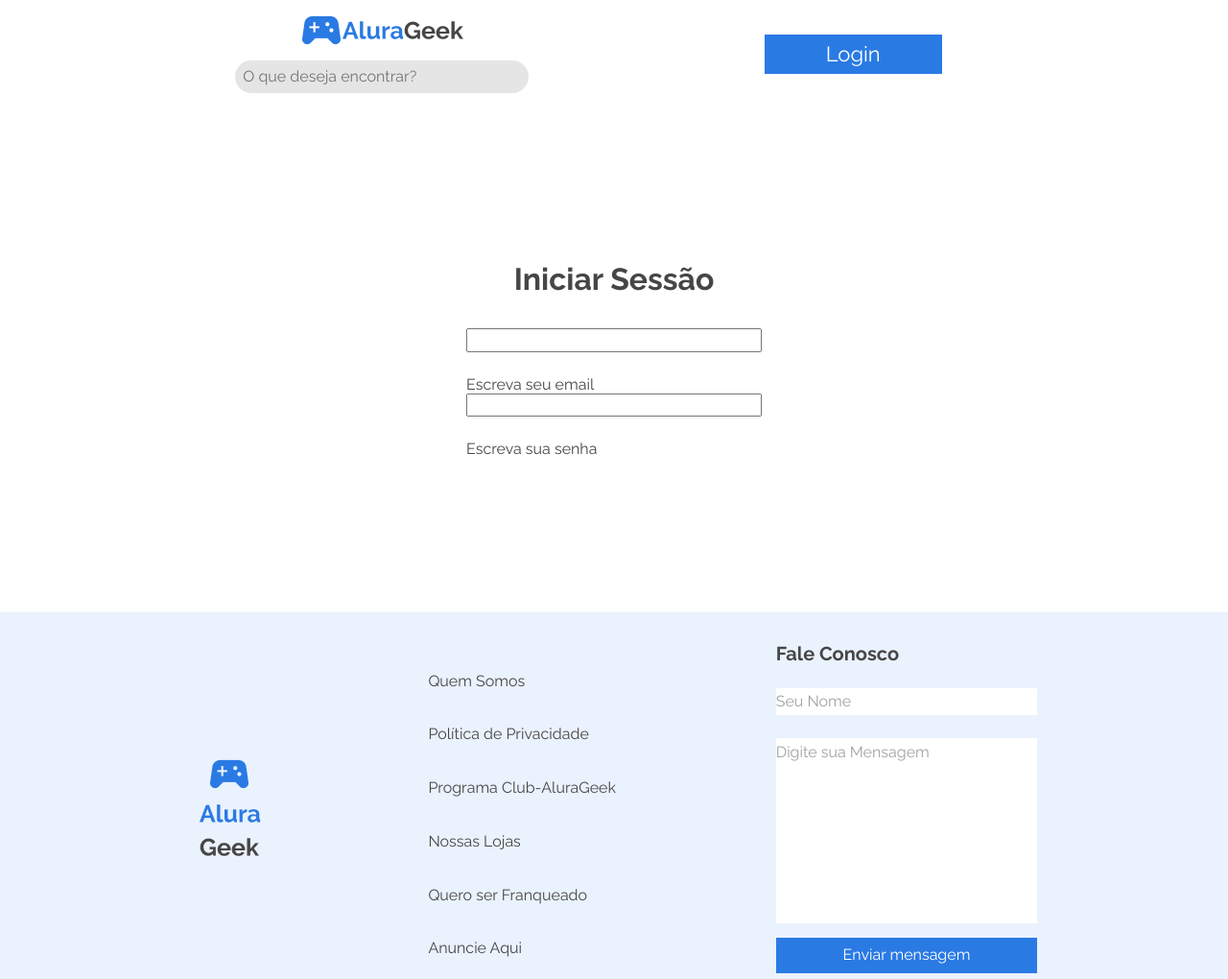
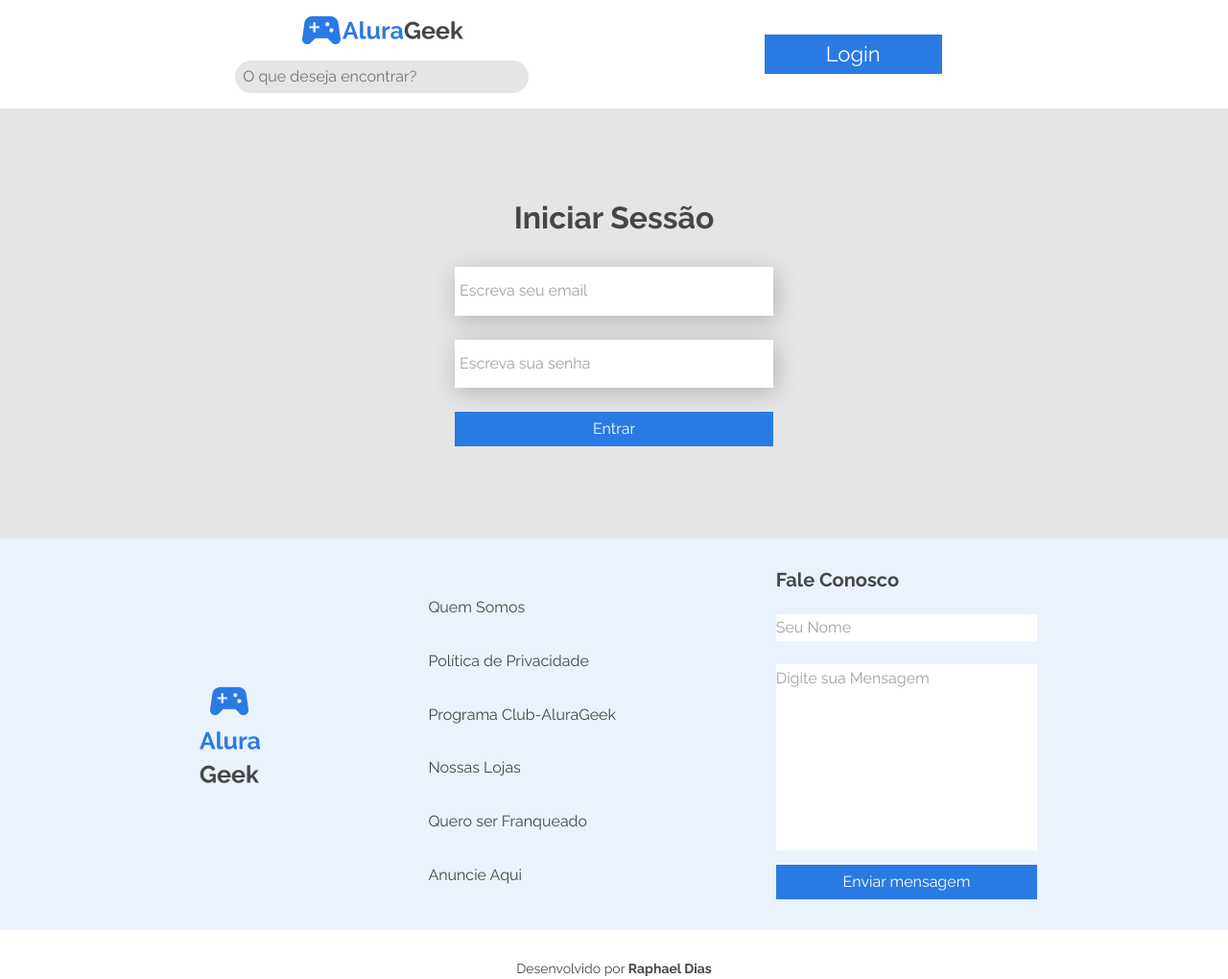
Before and after one commit to vidadofael/desafioAluraGeekCompleto, a website: page telas/login.html in a window 1280 px wide. Shown: the top 1020 px of the page at 96% size. Drawn offline with Linux system fonts and the light colour scheme.

Commit message:
css para área de login

```diff
--- /dev/null
+++ b/css/login/btn-entrar.css
@@ -0,0 +1,12 @@
+.btn__loginEntrar {
+    background-color: var(--azul);
+    border: 1px solid var(--azul);
+    padding: .5rem;
+    color: white;
+    transition: .2s ease-in-out;
+}
+
+.btn__loginEntrar:hover {
+    background-color: white;
+    color: var(--azul);
+}
--- /dev/null
+++ b/css/login/login-form.css
@@ -0,0 +1,53 @@
+.login__form {
+    display: flex;
+    flex-direction: column;
+
+}
+
+.login__form input {
+    width: 300px;
+    margin-bottom: 25px;
+    box-shadow: 2px 5px 25px rgb(180, 180, 180);
+
+}
+
+
+.login__email {
+    position: relative;
+    display: flex;
+}
+.login__email input, .login__senha input {
+    padding: 1rem;
+    outline: none;
+    border: none;
+
+}
+.login__email span {
+    position: absolute;
+    top: 16px;
+    left: 5px;
+    transition: .2s ease-in-out;
+    opacity: .5;
+}
+
+.login__senha {
+    position: relative;
+    display: flex;
+}
+.login__senha span {
+    position: absolute;
+    top: 16px;
+    left: 5px;
+    transition: .2s ease-in-out;
+    opacity: .5;
+}
+
+.login__email input:focus ~ span,
+.login__senha input:focus ~ span,
+.login__email input:valid ~ span,
+.login__senha input:valid ~ span
+{
+    transform: translateY(-38px);
+    opacity: 1;
+    font-weight: 700;
+}
--- /dev/null
+++ b/css/login/login-titulo.css
@@ -0,0 +1,3 @@
+.login__titulo {
+    padding-bottom: 2rem;
+}
--- a/css/login/login.css
+++ b/css/login/login.css
@@ -1,20 +1,7 @@
 .login {
-    padding: 10rem;
+    padding: 6rem;
     display: flex;
     flex-direction: column;
     align-items: center;
+    background-color: #e5e5e5;
 }
-
-.login__titulo {
-    padding-bottom: 2rem;
-}
-
-.login__form {
-    display: flex;
-    flex-direction: column;
-}
-
-.login__form input {
-    width: 300px;
-    margin-bottom: 25px;
-}
--- a/telas/login.html
+++ b/telas/login.html
@@ -22,6 +22,9 @@
     <link rel="stylesheet" href="../css/banner/banner.css">
 
     <link rel="stylesheet" href="../css/login/login.css">
+    <link rel="stylesheet" href="../css/login/btn-entrar.css">
+    <link rel="stylesheet" href="../css/login/login-form.css">
+    <link rel="stylesheet" href="../css/login/login-titulo.css">
 
     <link rel="stylesheet" href="../css/contato/contato.css">
     <link rel="stylesheet" href="../css/contato/contato-img.css">
@@ -57,10 +60,17 @@
             Iniciar Sessão
         </h1>
         <form class="login__form">
-            <input type="email" required>
-            <span>Escreva seu email</span>
-            <input type="password" required>
-            <span>Escreva sua senha</span>
+            <div class="login__email">
+                <input type="email" required>
+                <span>Escreva seu email</span>
+            </div>
+            <div class="login__senha">
+                <input type="password" required>
+                <span>Escreva sua senha</span>
+            </div>
+            <button class="btn__loginEntrar">
+                Entrar
+            </button>
         </form>
     </section>
 
```
